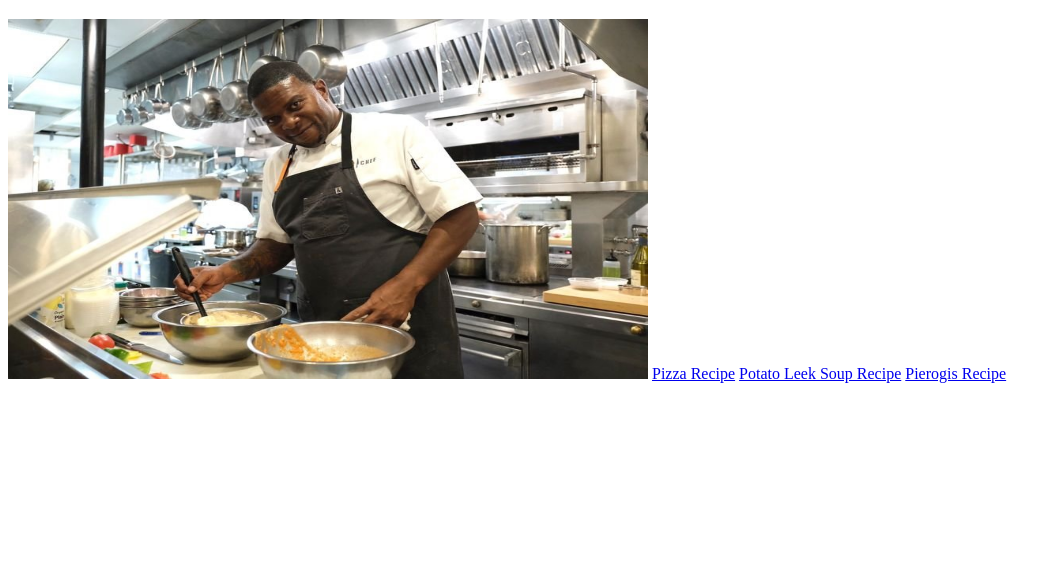
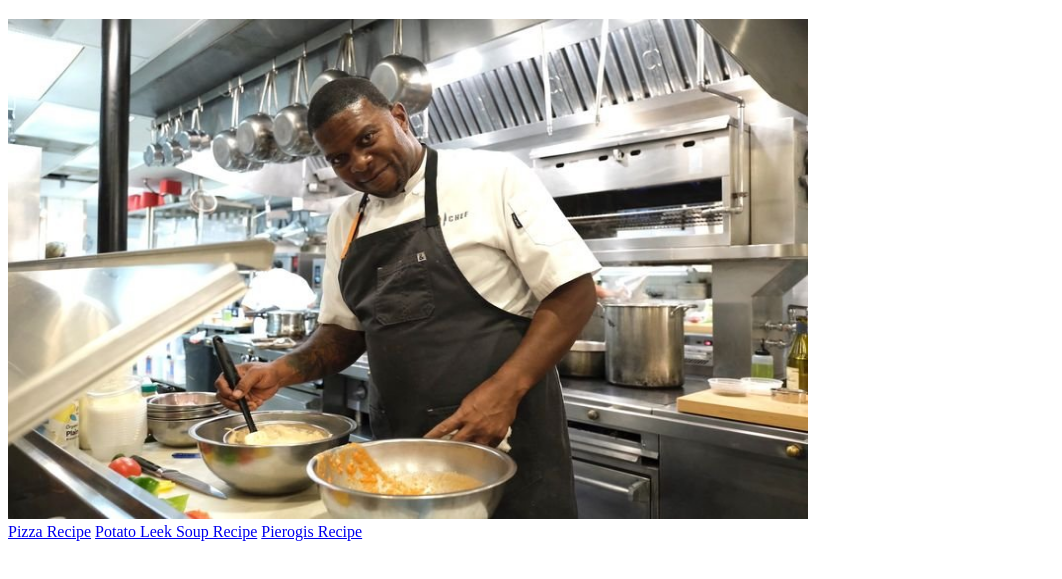
Before and after one commit to stardatetoday/odin-recipes, a plain HTML site: page index.html in a window 1280 px wide. Shown: the part 61-640 px from the top of the page, without its empty margins (0-1062 px from the left). Drawn offline with Linux system fonts and the light colour scheme.

Commit message:
index.html, chef img, dir path correction

```diff
--- a/index.html
+++ b/index.html
@@ -8,7 +8,9 @@
 </head>
 <body>
     <h1> Odin Recipes</h1>
-    <img src="../images/chef.jpeg" alt='chef, cook, kitchen' style="width: 640px;height: 360px;">
+    <img src='../odin-recipes/images/chef.jpeg' alt='chef, cook, kitchen' style="width: 800px; height: 500px;">
+
+    <br>
     <a href="recipes/pizza.html">Pizza Recipe</a>
     <a href="recipes/leek_soup.html">Potato Leek Soup Recipe</a>
     <a href="recipes/pierogi.html">Pierogis Recipe</a>
```
